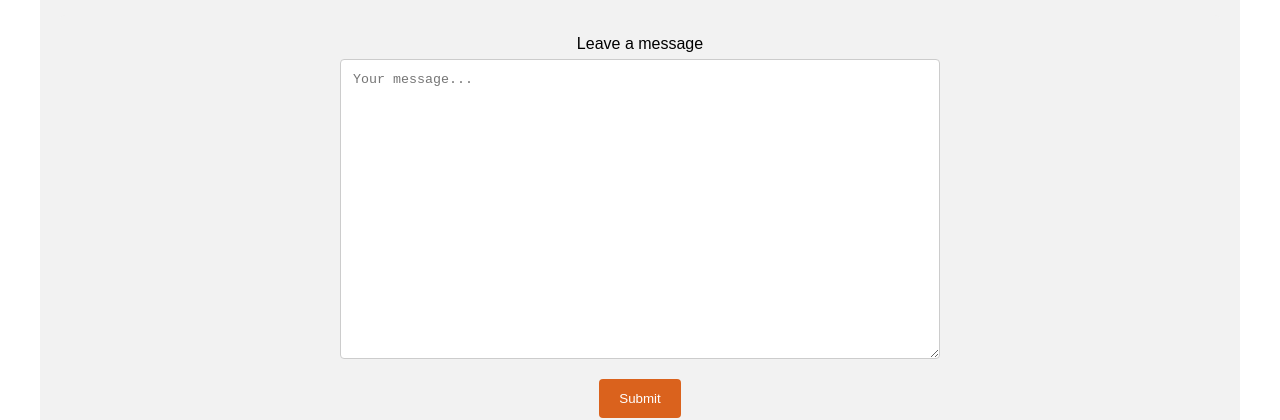
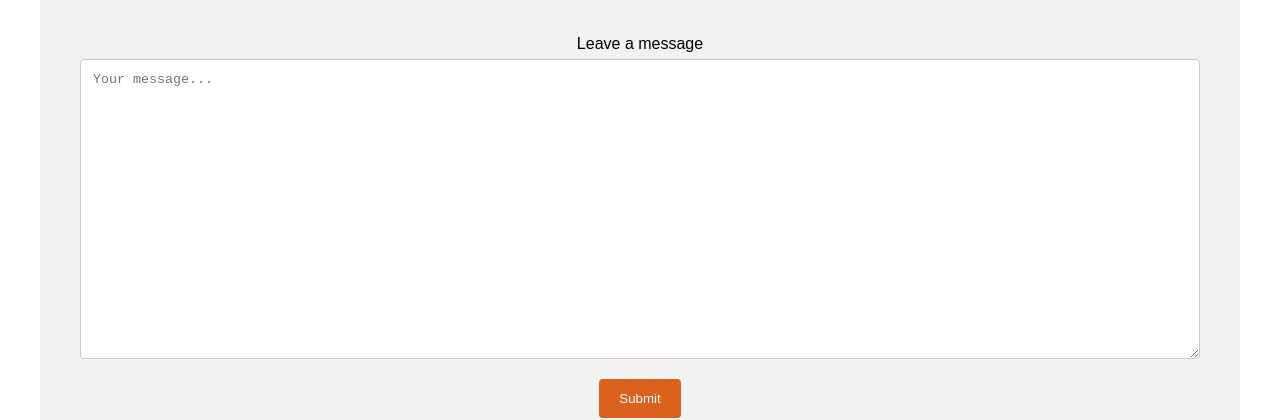
Before and after one commit to ST-ITM/lab01-s21versurfer, a plain HTML site: page ContactPage.html in a window 1280 px wide. Shown: the part 357-777 px from the top of the page. Drawn offline with Linux system fonts and the light colour scheme.

Commit message:
final form

```diff
--- a/ContactPage.html
+++ b/ContactPage.html
@@ -62,7 +62,7 @@ body {font-family: Arial, Helvetica, sans-serif;}
       <form id="myForm">
         <label for="message">Leave a message</label>
         <br>
-        <textarea id="subject" name="subject" placeholder="Your message..." style="width: 600px; height:300px;"></textarea>
+        <textarea id="subject" name="subject" placeholder="Your message..." style="height:300px;"></textarea>
         <br>
         <input type="submit" value="Submit">
       </form>
```
